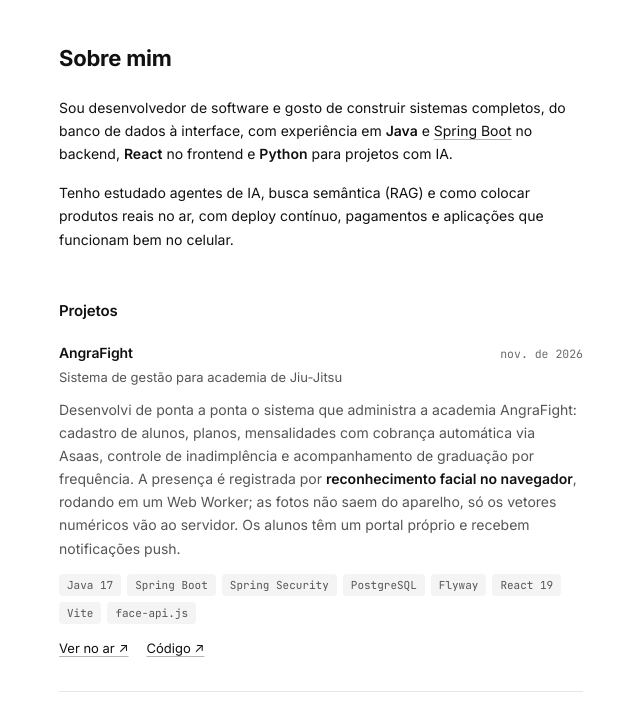
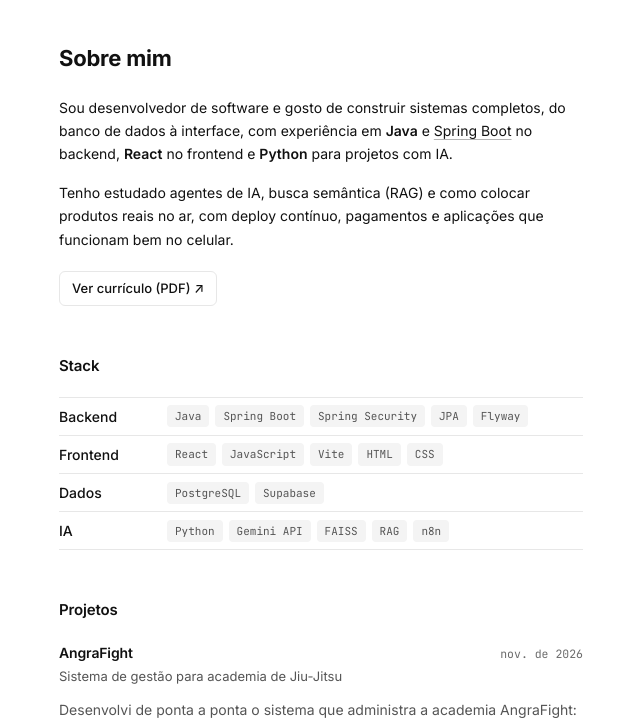
Before and after one commit to joselsouza/portfolio-jose, a plain HTML site: page index.html in a window 1280 px wide. Shown: the part 72-793 px from the top of the page, without its empty margins (319-959 px from the left). Drawn offline with Linux system fonts and the light colour scheme.

Commit message:
Currículo em pt/en e seção Stack antes dos projetos

```diff
--- a/index.html
+++ b/index.html
@@ -48,6 +48,8 @@
           <a class="nav-link" href="#projetos">
             <span data-l="pt">Projetos</span><span data-l="en">Projects</span>
           </a>
+          <a class="nav-link" data-l="pt" href="cv/CV_JOSELUIS.pdf" target="_blank" rel="noopener">Currículo</a>
+          <a class="nav-link" data-l="en" href="cv/CV_JOSELUIS_EN.pdf" target="_blank" rel="noopener">Résumé</a>
           <div class="langs">
             <button type="button" class="lang" data-set-lang="pt" aria-label="Português">pt</button>
             <span aria-hidden="true">/</span>
@@ -88,7 +90,33 @@
               I've been studying AI agents, semantic search (RAG) and how to ship real products, with
               continuous deployment, payments and apps that work well on mobile.
             </p>
+            <p class="cv">
+              <a data-l="pt" href="cv/CV_JOSELUIS.pdf" target="_blank" rel="noopener">Ver currículo (PDF) ↗</a>
+              <a data-l="en" href="cv/CV_JOSELUIS_EN.pdf" target="_blank" rel="noopener">View résumé (PDF) ↗</a>
+            </p>
           </div>
+        </section>
+
+        <section class="block" id="stack" aria-labelledby="stack-title">
+          <h2 id="stack-title">Stack</h2>
+          <dl class="stack">
+            <div>
+              <dt>Backend</dt>
+              <dd><ul class="tags"><li>Java</li><li>Spring Boot</li><li>Spring Security</li><li>JPA</li><li>Flyway</li></ul></dd>
+            </div>
+            <div>
+              <dt>Frontend</dt>
+              <dd><ul class="tags"><li>React</li><li>JavaScript</li><li>Vite</li><li>HTML</li><li>CSS</li></ul></dd>
+            </div>
+            <div>
+              <dt><span data-l="pt">Dados</span><span data-l="en">Data</span></dt>
+              <dd><ul class="tags"><li>PostgreSQL</li><li>Supabase</li></ul></dd>
+            </div>
+            <div>
+              <dt><span data-l="pt">IA</span><span data-l="en">AI</span></dt>
+              <dd><ul class="tags"><li>Python</li><li>Gemini API</li><li>FAISS</li><li>RAG</li><li>n8n</li></ul></dd>
+            </div>
+          </dl>
         </section>
 
         <section class="block" id="projetos" aria-labelledby="projetos-title">
@@ -264,17 +292,6 @@
           </div>
         </section>
 
-        <section class="block" aria-labelledby="stack-title">
-          <h2 id="stack-title">
-            <span data-l="pt">Ferramentas</span><span data-l="en">Tools</span>
-          </h2>
-          <dl class="stack">
-            <div><dt>Backend</dt><dd>Java, Spring Boot, Spring Security, JPA, Flyway</dd></div>
-            <div><dt>Frontend</dt><dd>React, JavaScript, Vite, HTML, CSS</dd></div>
-            <div><dt><span data-l="pt">Dados</span><span data-l="en">Data</span></dt><dd>PostgreSQL, Supabase</dd></div>
-            <div><dt><span data-l="pt">IA</span><span data-l="en">AI</span></dt><dd>Python, Gemini API, FAISS, RAG</dd></div>
-          </dl>
-        </section>
       </main>
 
       <footer class="foot">
--- a/styles.css
+++ b/styles.css
@@ -355,9 +355,38 @@ h4 {
   font-weight: 500;
 }
 
+.stack div {
+  align-items: center;
+}
+
 .stack dd {
   margin: 0;
   color: var(--muted);
+}
+
+.stack .tags {
+  margin: 0;
+}
+
+/* Currículo */
+.prose .cv {
+  margin-top: 20px;
+}
+
+.cv a {
+  display: inline-flex;
+  align-items: center;
+  padding: 6px 12px;
+  border: 1px solid var(--line);
+  border-radius: 6px;
+  font-size: 13px;
+  font-weight: 500;
+  text-decoration: none;
+  transition: border-color 0.15s ease;
+}
+
+.cv a:hover {
+  border-color: var(--subtle);
 }
 
 /* Rodapé */
```
Also changed, not shown: 2 other files.
